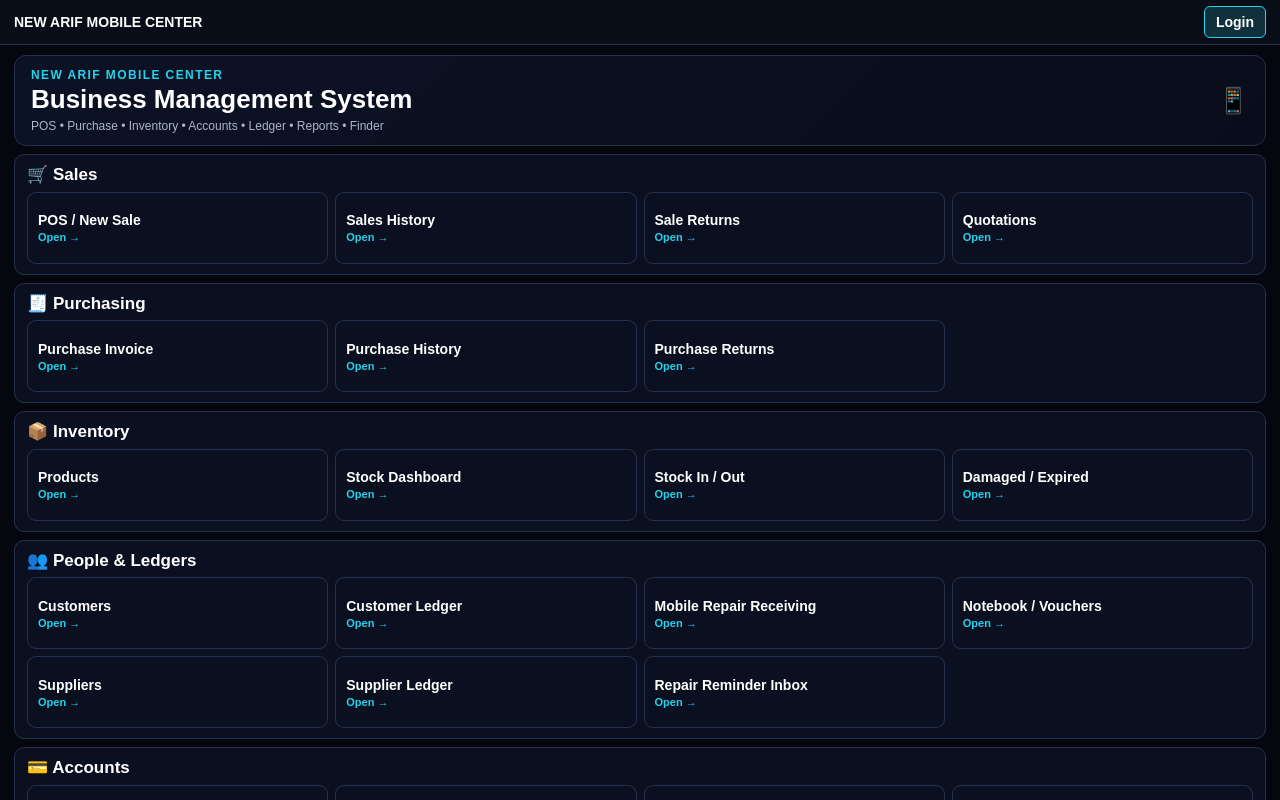
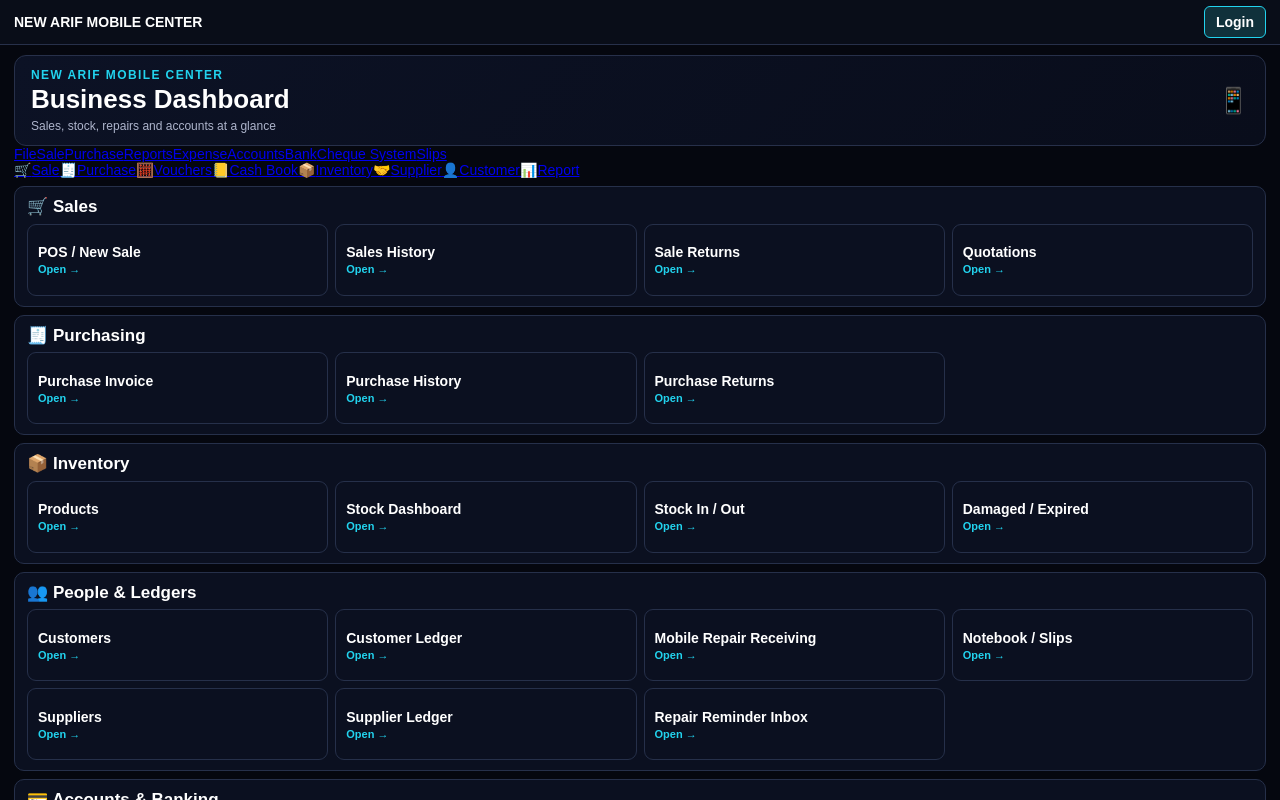
Before and after one commit to newarifmobilecenter/new-arif-mobile-center, a Next.js app: page / in a window 1280 px wide. Shown: the top 800 px of the page. Built offline with nearby package versions, Linux system fonts and the light colour scheme; no server answers.

Commit message:
Add dashboard menu and quick shortcuts

```diff
--- a/app/page.tsx
+++ b/app/page.tsx
@@ -1,54 +1,71 @@
 import Link from "next/link";
 import RepairReminderSummary from "./components/RepairReminderSummary";
 
+const menuLinks = [
+  ["File", "/backup"], ["Sale", "/pos"], ["Purchase", "/purchases"],
+  ["Reports", "/reports"], ["Expense", "/expenses"], ["Accounts", "/accounts"],
+  ["Bank", "/accounts"], ["Cheque System", "/vouchers"], ["Slips", "/notebook"],
+];
+
+const shortcuts = [
+  ["🛒", "Sale", "/pos"], ["🧾", "Purchase", "/purchases"],
+  ["🧮", "Vouchers", "/vouchers"], ["📒", "Cash Book", "/ledger"],
+  ["📦", "Inventory", "/stock"], ["🤝", "Supplier", "/suppliers"],
+  ["👤", "Customer", "/customers"], ["📊", "Report", "/reports"],
+];
+
 const groups = [
   {title:"Sales", icon:"🛒", items:[
-    ["POS / New Sale","Search A12 → choose any item, add multiple lines/quantities, customer/pickup, payment, invoice","/pos"],
-    ["Sales History","Sale invoices, modify/reverse/print and sale/return summary","/sales"],
-    ["Sale Returns","Return items, restore stock and adjust customer/account","/sales/returns"],
-    ["Quotations","Create quotation without changing stock; convert to sale later","/quotations"],
+    ["POS / New Sale","Search products, add items, select customer and take payment","/pos"],
+    ["Sales History","Find, modify, reverse or print sale invoices","/sales"],
+    ["Sale Returns","Return items and adjust stock or customer balance","/sales/returns"],
+    ["Quotations","Create a quotation and convert it to a sale later","/quotations"],
   ]},
   {title:"Purchasing", icon:"🧾", items:[
-    ["Purchase Invoice","Line-by-line multi-item purchase with supplier, cost, TCS/Bilty/freight","/purchases"],
-    ["Purchase History","Purchase list, modify/reverse/print","/purchases/history"],
-    ["Purchase Returns","Return purchased stock and supplier balance","/purchases/returns"],
+    ["Purchase Invoice","Record items, supplier, cost and delivery charges","/purchases"],
+    ["Purchase History","Find, modify, reverse or print purchases","/purchases/history"],
+    ["Purchase Returns","Return purchased stock and update supplier balance","/purchases/returns"],
   ]},
   {title:"Inventory", icon:"📦", items:[
-    ["Products","Add/edit/delete products, SKU/part number, cost, retail, warranty","/admin"],
-    ["Stock Dashboard","Current quantity and stock value","/stock"],
-    ["Stock In / Out","Manual stock movement","/stock"],
-    ["Damaged / Expired","Adjustment with reason and audit trail","/stock"],
+    ["Products","Add and manage products, SKU, cost and retail price","/admin"],
+    ["Stock Dashboard","View current quantities and stock value","/stock"],
+    ["Stock In / Out","Record manual stock movements and adjustments","/stock"],
+    ["Damaged / Expired","Record a stock adjustment with its reason","/stock"],
   ]},
   {title:"People & Ledgers", icon:"👥", items:[
-    ["Customers","Customer accounts, balances, invoices","/customers"],
-    ["Customer Ledger","Customer transaction history","/ledger"],
-    ["Mobile Repair Receiving","Customer intake, repairs, payments and history","/repairs"],
-    ["Notebook / Vouchers","Independent notes, amounts and printable vouchers","/notebook"],
+    ["Customers","Customer accounts, balances and invoices","/customers"],
+    ["Customer Ledger","Review customer transactions and balances","/ledger"],
+    ["Mobile Repair Receiving","Receive phones, update repairs and payments","/repairs"],
+    ["Notebook / Slips","Notes, amounts and printable vouchers","/notebook"],
     ["Suppliers","Supplier accounts and balances","/suppliers"],
     ["Supplier Ledger","Supplier transaction history","/ledger?type=supplier"],
   ]},
-  {title:"Accounts", icon:"💳", items:[
-    ["Accounts Dashboard","Cash, JazzCash, Easypaisa, Raast, NayaPay, UBL, banks","/accounts"],
-    ["Vouchers","Cash/Bank receive & pay vouchers","/vouchers"],
-    ["Expenses","Expense entry and history","/expenses"],
-    ["Salaries","Employees, monthly salary and payments","/salaries"],
+  {title:"Accounts & Banking", icon:"💳", items:[
+    ["Accounts Dashboard","Cash, mobile wallets and bank balances","/accounts"],
+    ["Cash / Bank Vouchers","Receive or pay cash and bank vouchers","/vouchers"],
+    ["Cash Book","Review ledger entries","/ledger"],
+    ["Expenses","Record and review shop expenses","/expenses"],
+    ["Salaries","Employees and salary payments","/salaries"],
   ]},
   {title:"Reports", icon:"📊", items:[
-    ["Daily Summary","Sales, purchases, cash, banks, receivable/payable, expenses","/reports"],
-    ["Sales / Profit Reports","Item, category, invoice, customer and date-wise","/reports"],
-    ["Stock Reports","Stock balance, movement, audit and dead stock","/stock"],
-    ["Account Reports","Account-wise money in/out","/accounts"],
+    ["Daily Summary","Sales, purchases, accounts and expenses","/reports"],
+    ["Sales / Profit Reports","Review sales and profit by date or item","/reports"],
+    ["Stock Reports","Stock balance and movement","/stock"],
+    ["Account Reports","Money in and out by account","/accounts"],
   ]},
-  {title:"Documents & Tools", icon:"🧰", items:[
-    ["Invoices & Warranty","Thermal 58/80mm, PDF, warranty lookup","/invoices"],
-    ["Universal Finder","Category-first Finder Tool","/tools"],
-    ["Backup & Restore","Download/restore database JSON backup","/backup"],
+  {title:"Tools & Documents", icon:"🧰", items:[
+    ["Invoices & Warranty","Open invoices and warranty records","/invoices"],
+    ["Finder Tool","Find supported phone tools and parts","/tools"],
+    ["Backup & Restore","Download or restore a database backup","/backup"],
+    ["Settings","Manage app settings","/settings"],
   ]},
 ];
 
 export default function Home(){
- return <main className="shell">
-  <section className="hero"><div><div className="eyebrow">NEW ARIF MOBILE CENTER</div><h1>Business Management System</h1><p className="muted">POS • Purchase • Inventory • Accounts • Ledger • Reports • Finder</p></div><div className="icon">📱</div></section>
+ return <main className="shell dashboardHome">
+  <section className="hero dashboardHero"><div><div className="eyebrow">NEW ARIF MOBILE CENTER</div><h1>Business Dashboard</h1><p className="muted">Sales, stock, repairs and accounts at a glance</p></div><div className="icon">📱</div></section>
+  <nav className="dashboardMenu" aria-label="Main menu">{menuLinks.map(([label,href])=><Link href={href} key={label}>{label}</Link>)}</nav>
+  <section className="dashboardShortcuts" aria-label="Quick shortcuts">{shortcuts.map(([icon,label,href])=><Link href={href} className="dashboardShortcut" key={label}><span className="shortcutIcon" aria-hidden="true">{icon}</span><span>{label}</span></Link>)}</section>
   <div className="dashboardGroups">{groups.map(g=><section className="panel" key={g.title}><h2>{g.icon} {g.title}</h2><div className="grid">{g.items.map(([title,desc,href])=><Link href={href} className="card" key={title}><h3>{title}</h3><p className="muted">{desc}</p><span className="go">Open →</span></Link>)}{g.title==="People & Ledgers"&&<RepairReminderSummary/>}</div></section>)}</div>
  </main>
 }
```
